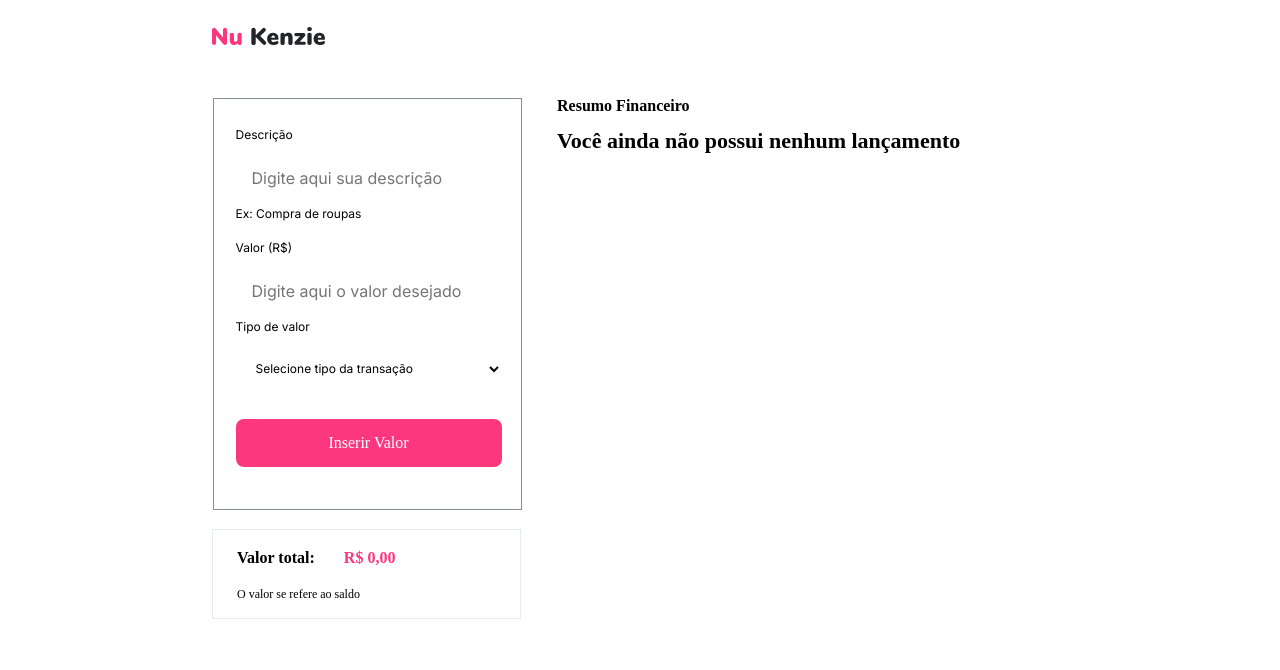
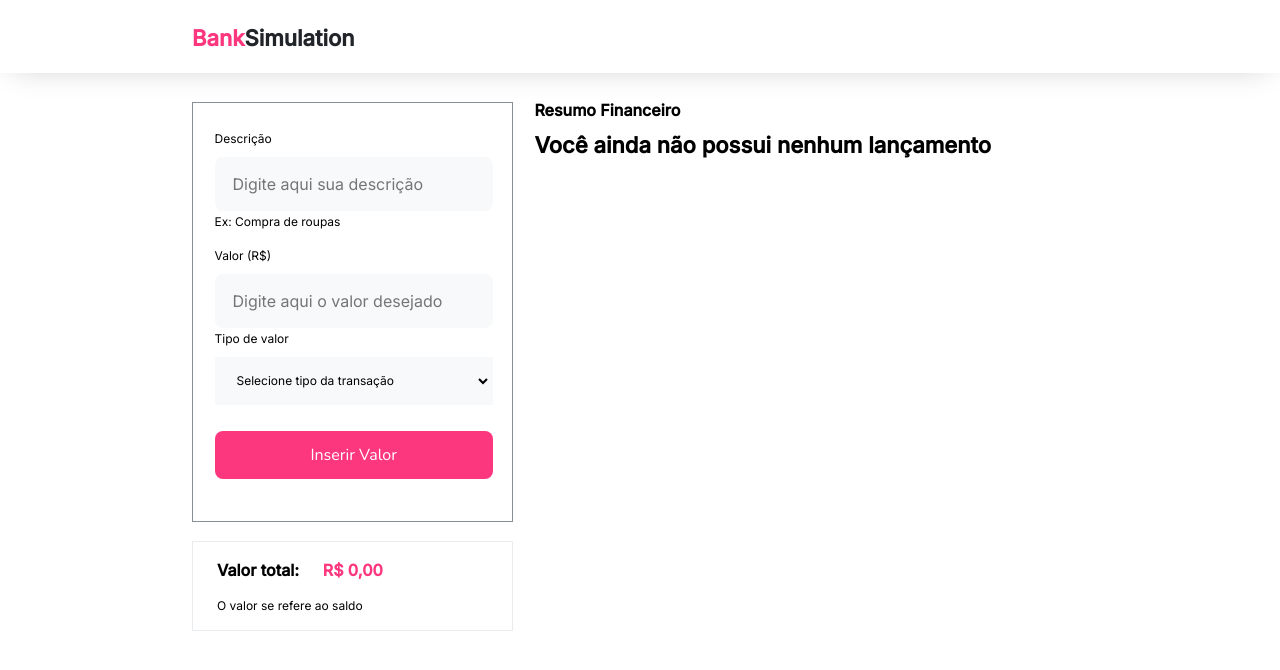
Before and after one commit to Henriqueamfreitas/bank_simulation, a React (Vite) app: page / in a window 1280 px wide. Shown: the top 670 px of the page. Built offline with nearby package versions, Linux system fonts and the light colour scheme.

Commit message:
ajustes valores totais

```diff
--- a/src/App.jsx
+++ b/src/App.jsx
@@ -5,6 +5,7 @@ import { ValueSection } from '../src/Components/Sections/ValueSection/index.jsx'
 import { SummarySection } from '../src/Components/Sections/SummarySection/index.jsx'
 import { GlobalReset } from './styles/reset.js'
 import { StyledMain } from './styles/main.js'
+import { GlobalStyles } from './styles/global.js'
 
 function App() {
   const [transactionList, setTransactionList] = useState([])
@@ -12,6 +13,7 @@ function App() {
   return (
     <>
     <GlobalReset></GlobalReset>
+    <GlobalStyles></GlobalStyles>
     <Header></Header>
     <StyledMain>
       <div>
--- a/src/Components/Form/form.js
+++ b/src/Components/Form/form.js
@@ -38,6 +38,10 @@ export const StyledForm = styled.form`
         border-radius: .5rem;
         height: 3rem;
     }
+    @media (min-width: 43.75rem) {
+        margin-left: 0rem;
+        margin-right: 0rem;
+    }
 `
 export const StyledLabel = styled.label`
     margin-bottom: .75rem;
--- a/src/Components/Header/header.js
+++ b/src/Components/Header/header.js
@@ -3,13 +3,13 @@ import styled from 'styled-components'
 export const StyledHeader = styled.header`
     display: flex;
     padding-left: 1.25rem;
-    background-color: var(--color-grey-1);
+    box-shadow: 0px 4px 32px -12px #00000040;
     padding-top: 1.6875rem;
     padding-bottom: 1.5rem;
     margin-bottom: 1.8125rem;
     @media (min-width: 43.75rem) {
         display: flex;
-        margin-left: 15%;
-        margin-right: 15%;
+        padding-left: 15%;
+        padding-right: 15%;
         }
 `
--- a/src/Components/Header/index.jsx
+++ b/src/Components/Header/index.jsx
@@ -1,10 +1,12 @@
 import logo from '../../Assets/Nu Kenzie.svg'
 import { StyledHeader } from './header'
+import { StyledSpan, StyledSpan2 } from '../../styles/text'
 
 export function Header(){
     return(
         <StyledHeader>
-            <img src={logo} alt='Logo da Nu kenzie - Nu em rosa e kenzie em cinza escuro' />
+            <StyledSpan>Bank</StyledSpan><StyledSpan2>Simulation</StyledSpan2>
+            {/* <img src={logo} alt='Logo da Nu kenzie - Nu em rosa e kenzie em cinza escuro' /> */}
         </StyledHeader>
     )
 }
--- a/src/Components/Sections/ValueSection/index.jsx
+++ b/src/Components/Sections/ValueSection/index.jsx
@@ -1,6 +1,6 @@
 import { StyledValueSection } from './valueSection';
 import { StyledP } from './valueSection';
-import { StyledParagraph2, StyledParagraph3 } from '../../../Styles/text';
+import { StyledParagraph2, StyledParagraph3 } from '../../../styles/text.js';
 
 export function ValueSection( {transactionList} ){
     let entryValue = 0
--- a/src/Components/Sections/ValueSection/valueSection.js
+++ b/src/Components/Sections/ValueSection/valueSection.js
@@ -16,6 +16,11 @@ export const StyledValueSection = styled.section`
         justify-content: space-between;
         margin-bottom: .375rem;
     }
+
+    @media (min-width: 43.75rem) {
+        margin-left: 0rem;
+        margin-right: 0rem;
+    }
 `
 
 export const StyledP = styled.p`
--- a/src/styles/text.js
+++ b/src/styles/text.js
@@ -29,3 +29,17 @@ export const StyledParagraph3 = styled.p`
     font-weight: 400;
     font-family: var(--font-primary);
 `
+
+export const StyledSpan = styled.span`
+    font-size: 1.375rem;
+    font-weight: 700;
+    font-family: var(--font-primary);
+    color: var(--color-primary);
+`
+
+export const StyledSpan2 = styled.span`
+    font-size: 1.375rem;
+    font-weight: 700;
+    font-family: var(--font-primary);
+    color: var(--color-grey-4);
+`
```
Also changed, not shown: 1 other file (tests, documents, lock files or other folders).
